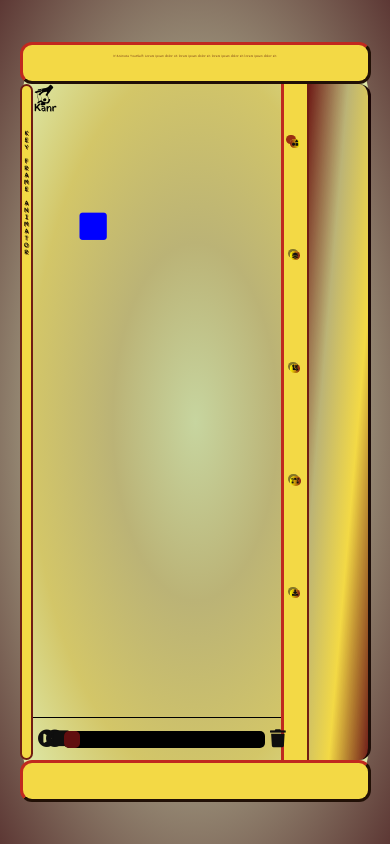
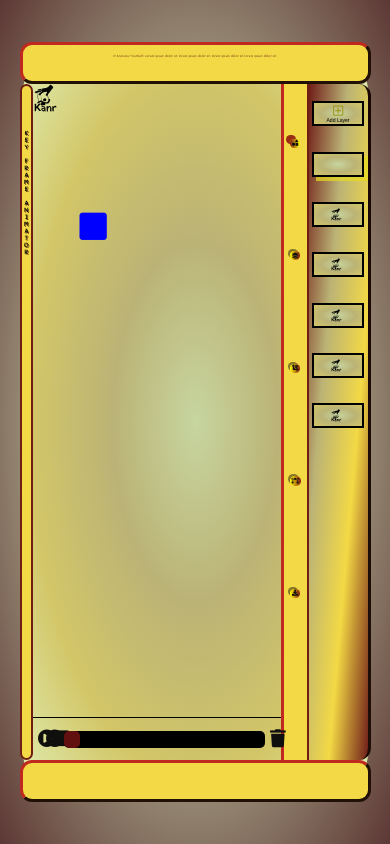
Before and after one commit to MariaM08/kanr-CLIW, a website: page index.html in a window 390 px wide. Drawn offline with Linux system fonts and the light colour scheme.

Commit message:
fixed responsiveness on layers

```diff
--- a/css/menu-tab-create-layer.css
+++ b/css/menu-tab-create-layer.css
@@ -3,6 +3,7 @@
     grid-auto-rows: 1fr;
     grid-gap: 3vh;
     padding: 2vh 1vw;
+    position: relative;
 }
 .create-layer .layer {
     background-image: radial-gradient(
@@ -14,9 +15,10 @@
     cursor: pointer;
 }
 .create-layer .layer img {
-    width: 7vw;
+    width: 30%;
     position: relative;
-    left: 45px;
+    left: 30%;
+    top: 5%;
 }
 
 .create-layer .current {
--- a/index.html
+++ b/index.html
@@ -60,7 +60,7 @@
             <div class="second-border"><img src="./images/logo.svg" alt="kanr_logo"></div>
           </div>
 
-       <div class="create-layer" style="display: none;">
+       <div class="create-layer" >
                 <button class="layer"><i class="far fa-plus-square"></i> Add Layer</button>
                 <div class="layer current"></div>
                 <div class="layer"><img src="./images/logo.svg" alt="kanr_logo"></div>
```
Also changed, not shown: package.json (added, +19 -0 lines).
